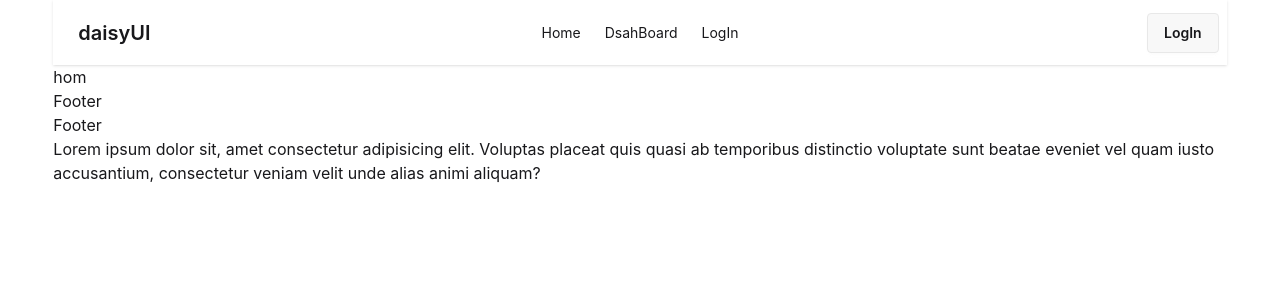
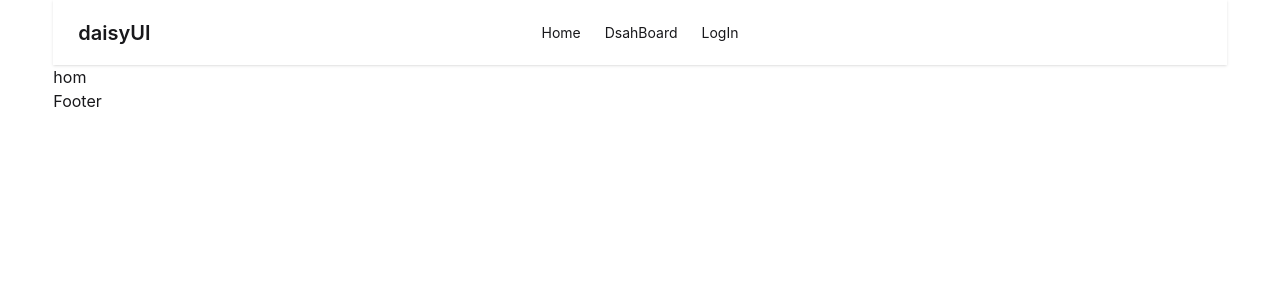
Before and after one commit to asik247/food-lovers-clientSite, a React (Vite) app: page / in a window 1280 px wide. Shown: the top 300 px of the page. Built offline with nearby package versions, Linux system fonts and the light colour scheme; no server answers.

Commit message:
validation

```diff
--- a/src/Components/Footer/Foot.jsx
+++ b/src/Components/Footer/Foot.jsx
@@ -4,8 +4,7 @@ const Foot = () => {
     return (
         <div>
             <h2>Footer</h2>
-            <h2>Footer</h2>
-            <p>Lorem ipsum dolor sit, amet consectetur adipisicing elit. Voluptas placeat quis quasi ab temporibus distinctio voluptate sunt beatae eveniet vel quam iusto accusantium, consectetur veniam velit unde alias animi aliquam?</p>
+
         </div>
     );
 };
--- a/src/Components/Navbar/Nav.jsx
+++ b/src/Components/Navbar/Nav.jsx
@@ -54,7 +54,7 @@ const Nav = () => {
                                     alt="user"
                                     className="w-12 h-12 rounded-full cursor-pointer"
                                 />
-                                : <Link to="/auth" className="btn">LogIn</Link>
+                                : ''
                         }
                     </div>
                     <div>
```
